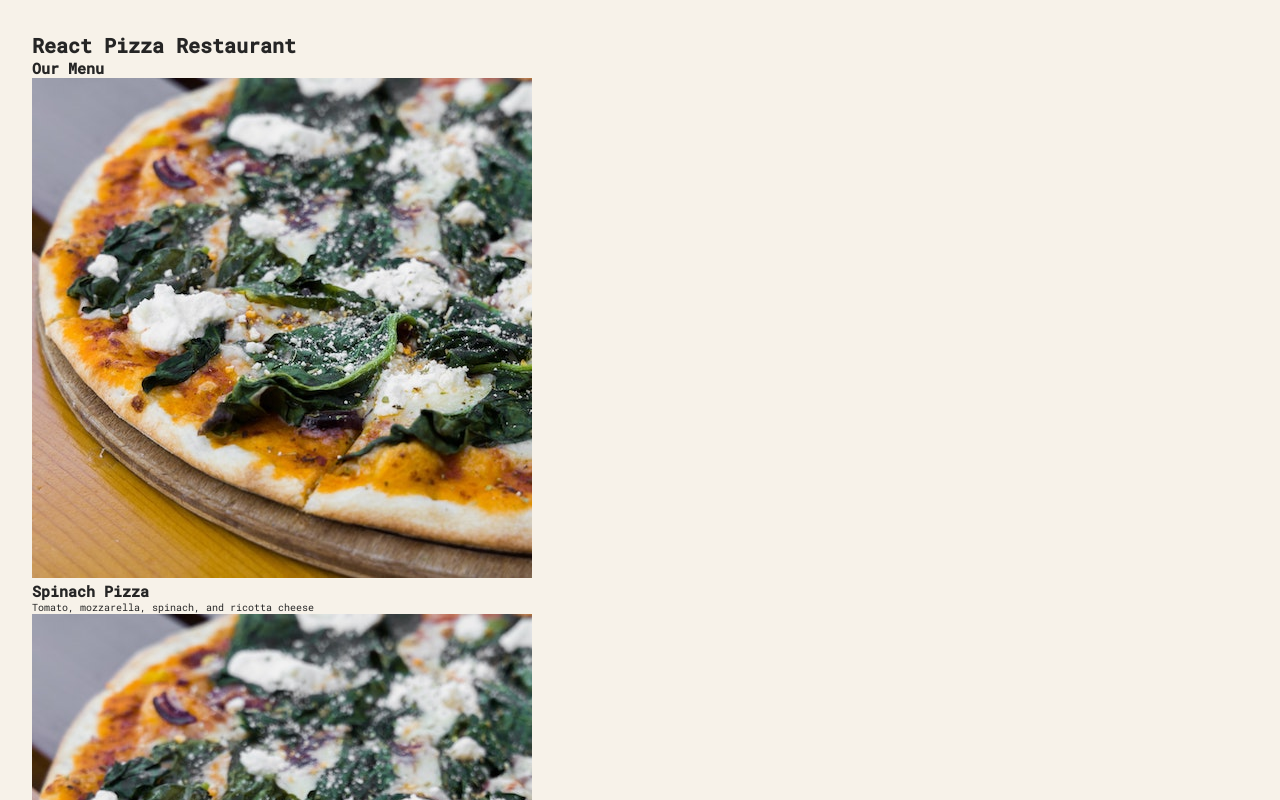
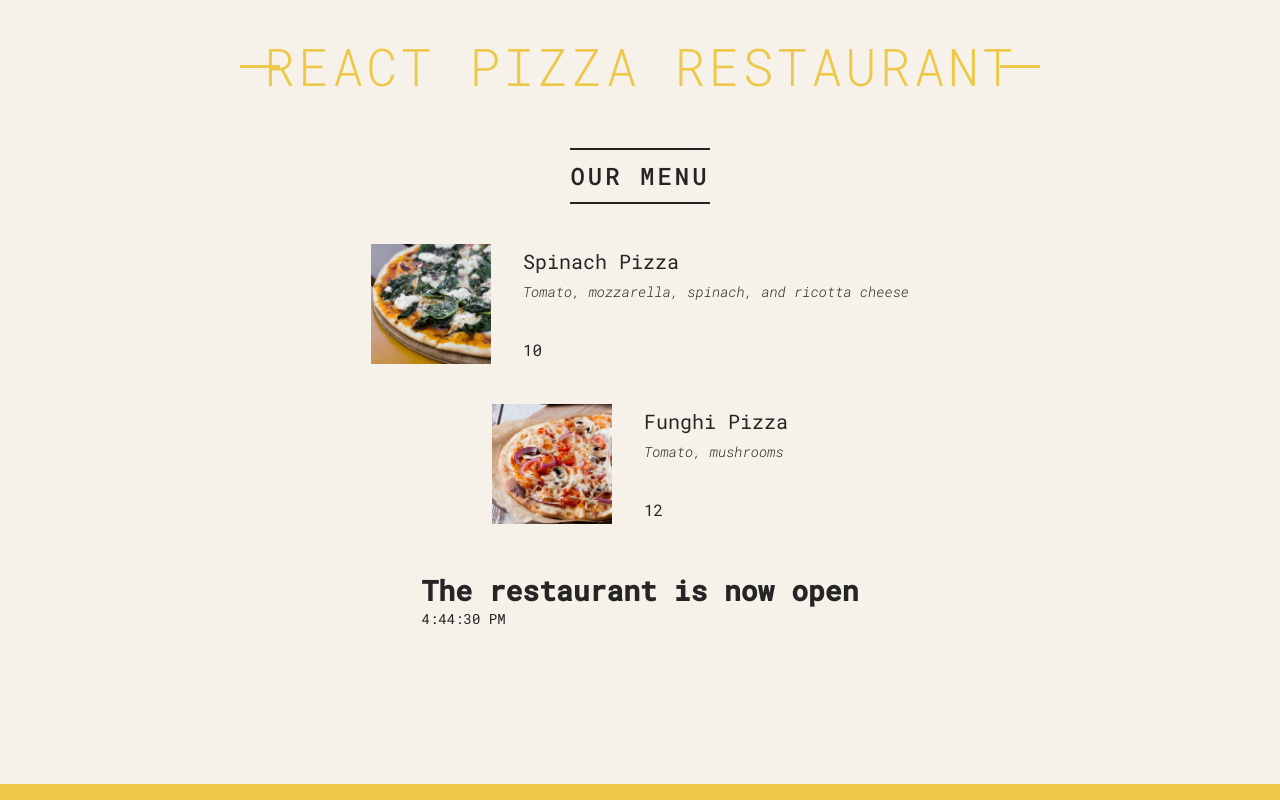
Before and after one commit to Tala-cmd/react-pizza-menu, a React (Vite) app: page / in a window 1280 px wide. Shown: the top 800 px of the page. Built offline with nearby package versions, Linux system fonts and the light colour scheme.

Commit message:
Passing and receiving props

```diff
--- a/src/App.jsx
+++ b/src/App.jsx
@@ -1,5 +1,7 @@
 import React from "react";
 import ReactDOM from "react-dom/client";
+import "./index.css";
+import { useState, useEffect } from "react";
 
 const pizzaData = [
   {
@@ -46,47 +48,89 @@ const pizzaData = [
   },
 ];
 
-
 export default function App() {
   return (
-    <>
-      <Header />
-      <Menu />
-      <Footer />
-    </>
+    <div className="container">
+        <Header />
+        <Menu />
+        <Footer />
+    </div>
   );
 }
 
-function Header(){
-return(
-  <h1>React Pizza Restaurant</h1>
-  )
+function Menu() {
+  return (
+    <main className="menu">
+        <h2>Our Menu</h2>
+        <Pizza
+          name="Spinach Pizza"
+          ingredients="Tomato, mozzarella, spinach, and ricotta cheese"
+          photoName="pizzas/spinach.jpg"
+          price={10}
+        />
+
+        <Pizza
+          name="Funghi Pizza"
+          ingredients="Tomato, mushrooms"
+          price={12}
+          photoName="pizzas/funghi.jpg"
+        />
+    </main>
+  );
 }
 
-function Menu(){
-  return(
-    <>
-      <h2>Our Menu</h2>
-      <Pizza />
-      <Pizza />
-      <Pizza />
-      <Pizza />
-    </>
-  )
+export function Pizza(props) {
+  console.log(props);
+  return (
+    <div className="pizza">
+        <img src={props.photoName} alt={props.name} />
+        <div>
+          <h3>{props.name}</h3>
+          <p>{props.ingredients}</p>
+          <span>{props.price}</span>
+        </div>
+    </div>
+  );
 }
 
-function Footer(){
-return(
-  <footer>{new Date().toLocaleTimeString()} We're currently open</footer>
-  )
+function Header() {
+  // const style = {color: 'red', fontSize: '32px', textTransform: 'uppercase'}
+  const style = {};
+  return (
+    <header className="header">
+        <h1 style={style} className="header">
+          React Pizza Restaurant
+        </h1>
+    </header>
+  );
 }
 
-export function Pizza(){
-  return(
-    <>
-      <img src="pizzas/spinach.jpg" alt="Spinach pizza" />
-      <h2>Spinach Pizza </h2>
-      <p>Tomato, mozzarella, spinach, and ricotta cheese</p>
-    </>
-  )
+function Footer() {
+  const [isOpen, setIsOpen] = useState("");
+
+  useEffect(() => {
+    const updateIsOpen = () => {
+        const hour = new Date().getHours();
+        const openHour = 12; //opens at 12 morning
+        const closeHour = 21; //closes at 10 night
+        console.log(hour);
+
+        if (hour >= openHour && hour <= closeHour) {
+          setIsOpen("open");
+        } else {
+          setIsOpen("closed");
+        }
+    };
+
+    updateIsOpen(); // Call the function once when the component mounts
+
+    // Optionally, you can clear any timers or subscriptions in the cleanup function
+  }, []); // Empty dependency array ensures the effect runs only once
+
+  return (
+    <footer className="footer">
+        <h1>The restaurant is now {isOpen}</h1>
+        <footer>{new Date().toLocaleTimeString()} </footer>
+    </footer>
+  );
 }
--- a/src/index.css
+++ b/src/index.css
@@ -57,7 +57,7 @@ body {
   display: block;
   content: '';
   height: 3px;
-  width: 12rem;
+  width: 4rem;
   background-color: #edc84b;
   position: absolute;
   top: calc(50% - 1px);
```
